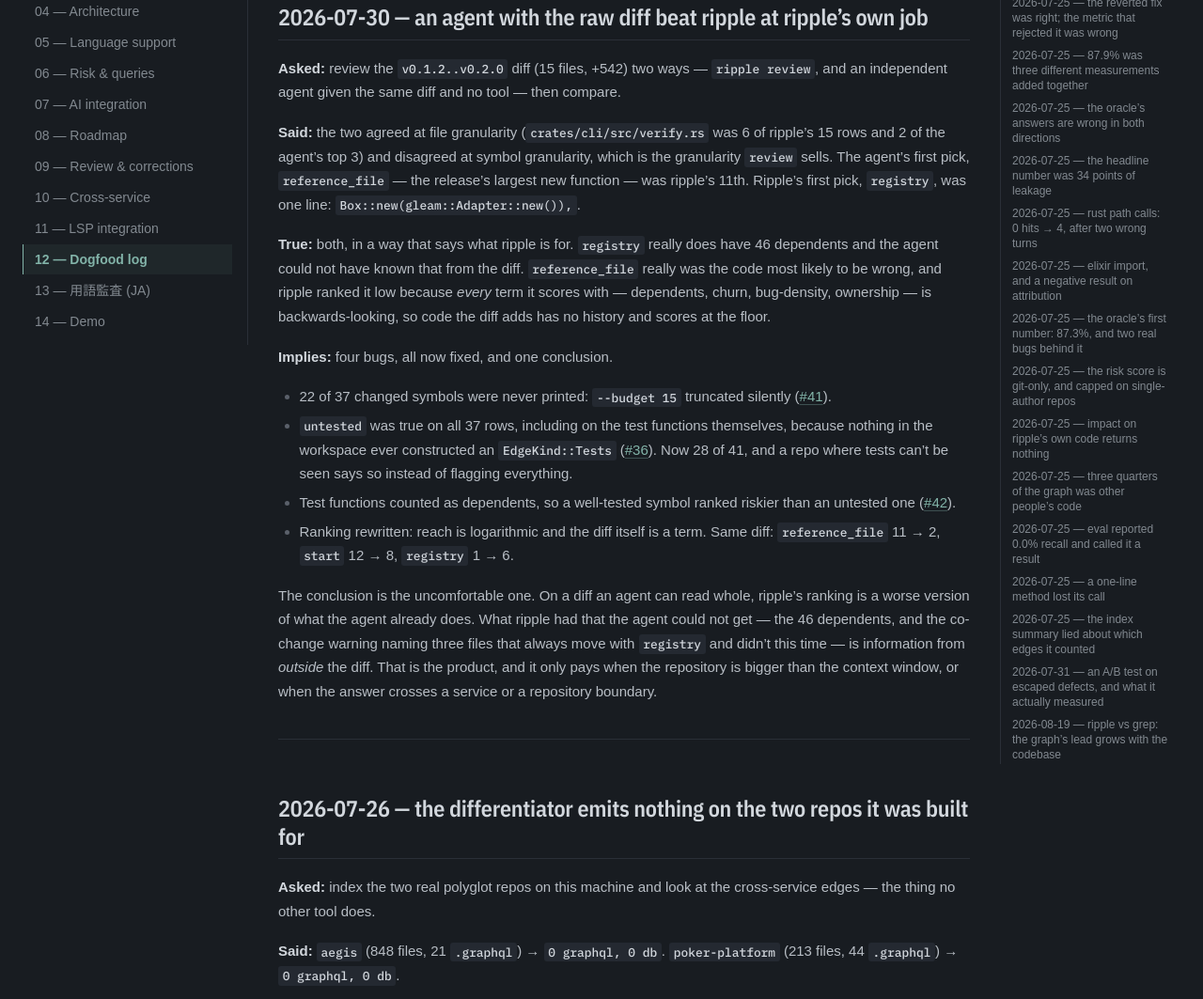
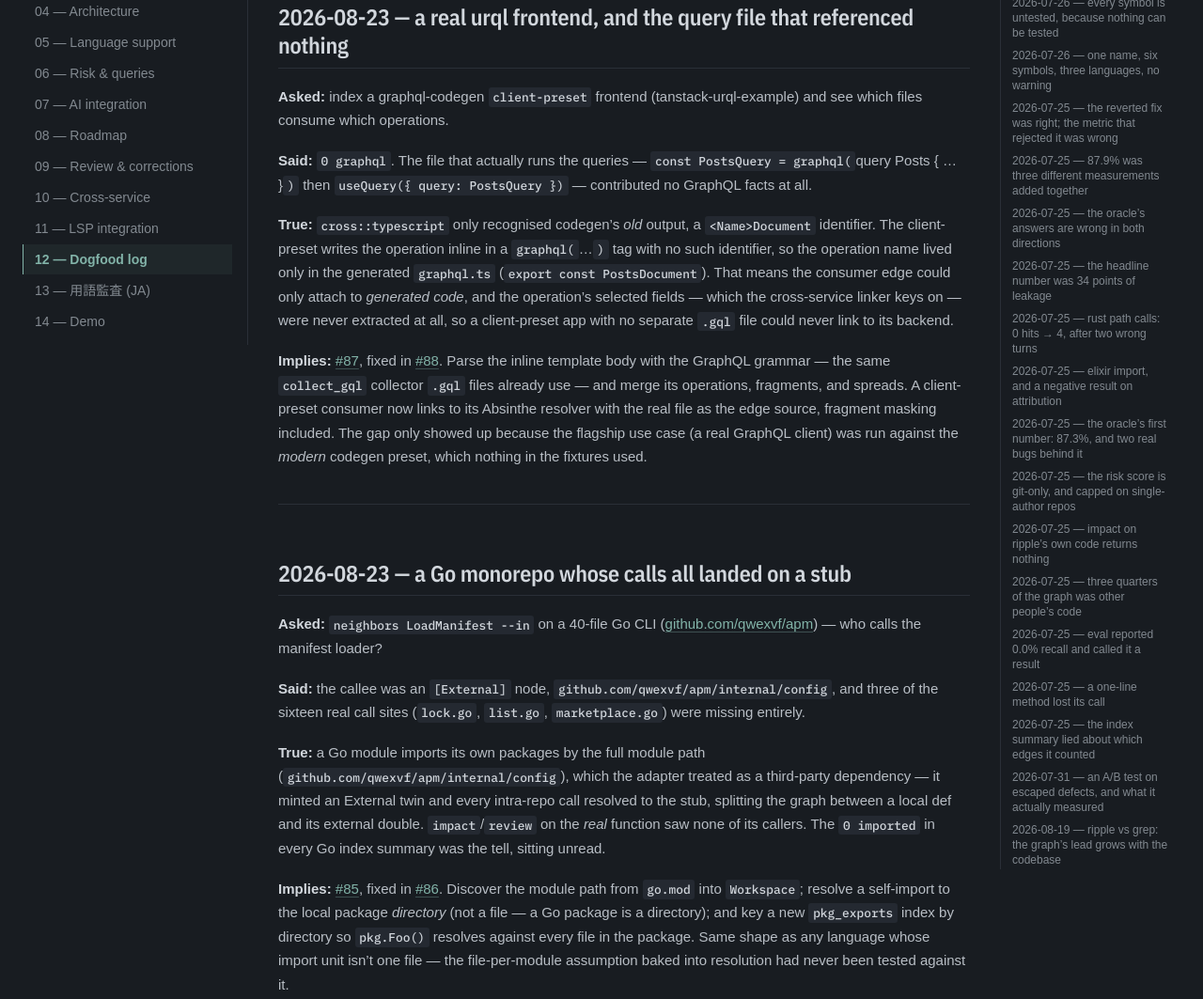
Before and after one commit to qwexvf/ripple, an Astro site in the folder docs/: page /design/12-dogfood-log in a window 1280 px wide. Shown: the part 433-1496 px from the top of the page at 94% size. Built offline with nearby package versions, Linux system fonts and the light colour scheme; Astro itself is replaced by a stand-in of ours; some packages are replaced by stand-ins of ours.

Commit message:
dogfood log: go monorepo self-imports and urql client-preset (#90)
record the two dogfood-driven fixes from this session (#86, #88) — both found
by indexing a real repo, neither on the roadmap

```diff
--- a/docs/src/content/docs/design/12-dogfood-log.md
+++ b/docs/src/content/docs/design/12-dogfood-log.md
@@ -10,6 +10,59 @@
 
 The point: every entry below turned into a committed fix, and none of them were on
 the roadmap beforehand. Using the tool finds different bugs than reading it.
+
+---
+
+## 2026-08-23 — a real urql frontend, and the query file that referenced nothing
+
+**Asked:** index a graphql-codegen `client-preset` frontend (tanstack-urql-example)
+and see which files consume which operations.
+
+**Said:** `0 graphql`. The file that actually runs the queries —
+`const PostsQuery = graphql(`query Posts { … }`)` then `useQuery({ query: PostsQuery })` —
+contributed no GraphQL facts at all.
+
+**True:** `cross::typescript` only recognised codegen's *old* output, a `<Name>Document`
+identifier. The client-preset writes the operation inline in a `graphql(`…`)` tag with
+no such identifier, so the operation name lived only in the generated `graphql.ts`
+(`export const PostsDocument`). That means the consumer edge could only attach to
+*generated code*, and the operation's selected fields — which the cross-service linker
+keys on — were never extracted at all, so a client-preset app with no separate `.gql`
+file could never link to its backend.
+
+**Implies:** [#87](https://github.com/qwexvf/ripple/issues/87), fixed in
+[#88](https://github.com/qwexvf/ripple/pull/88). Parse the inline template body with the
+GraphQL grammar — the same `collect_gql` collector `.gql` files already use — and merge
+its operations, fragments, and spreads. A client-preset consumer now links to its
+Absinthe resolver with the real file as the edge source, fragment masking included. The
+gap only showed up because the flagship use case (a real GraphQL client) was run against
+the *modern* codegen preset, which nothing in the fixtures used.
+
+---
+
+## 2026-08-23 — a Go monorepo whose calls all landed on a stub
+
+**Asked:** `neighbors LoadManifest --in` on a 40-file Go CLI (github.com/qwexvf/apm) —
+who calls the manifest loader?
+
+**Said:** the callee was an `[External]` node, `github.com/qwexvf/apm/internal/config`,
+and three of the sixteen real call sites (`lock.go`, `list.go`, `marketplace.go`) were
+missing entirely.
+
+**True:** a Go module imports its own packages by the full module path
+(`github.com/qwexvf/apm/internal/config`), which the adapter treated as a third-party
+dependency — it minted an External twin and every intra-repo call resolved to the stub,
+splitting the graph between a local def and its external double. `impact`/`review` on the
+*real* function saw none of its callers. The `0 imported` in every Go index summary was
+the tell, sitting unread.
+
+**Implies:** [#85](https://github.com/qwexvf/ripple/issues/85), fixed in
+[#86](https://github.com/qwexvf/ripple/pull/86). Discover the module path from `go.mod`
+into `Workspace`; resolve a self-import to the local package *directory* (not a file — a
+Go package is a directory); and key a new `pkg_exports` index by directory so `pkg.Foo()`
+resolves against every file in the package. Same shape as any language whose import unit
+isn't one file — the file-per-module assumption baked into resolution had never been
+tested against it.
 
 ---
 
```
